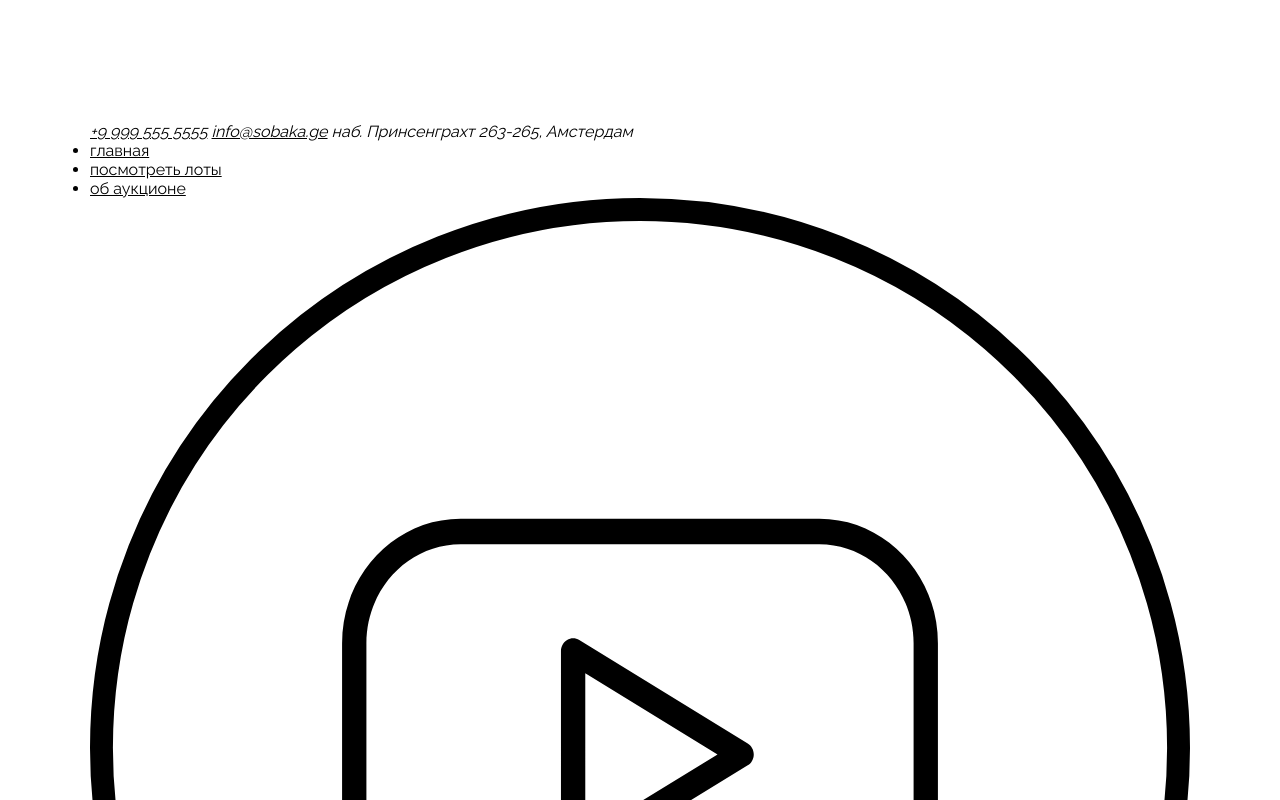
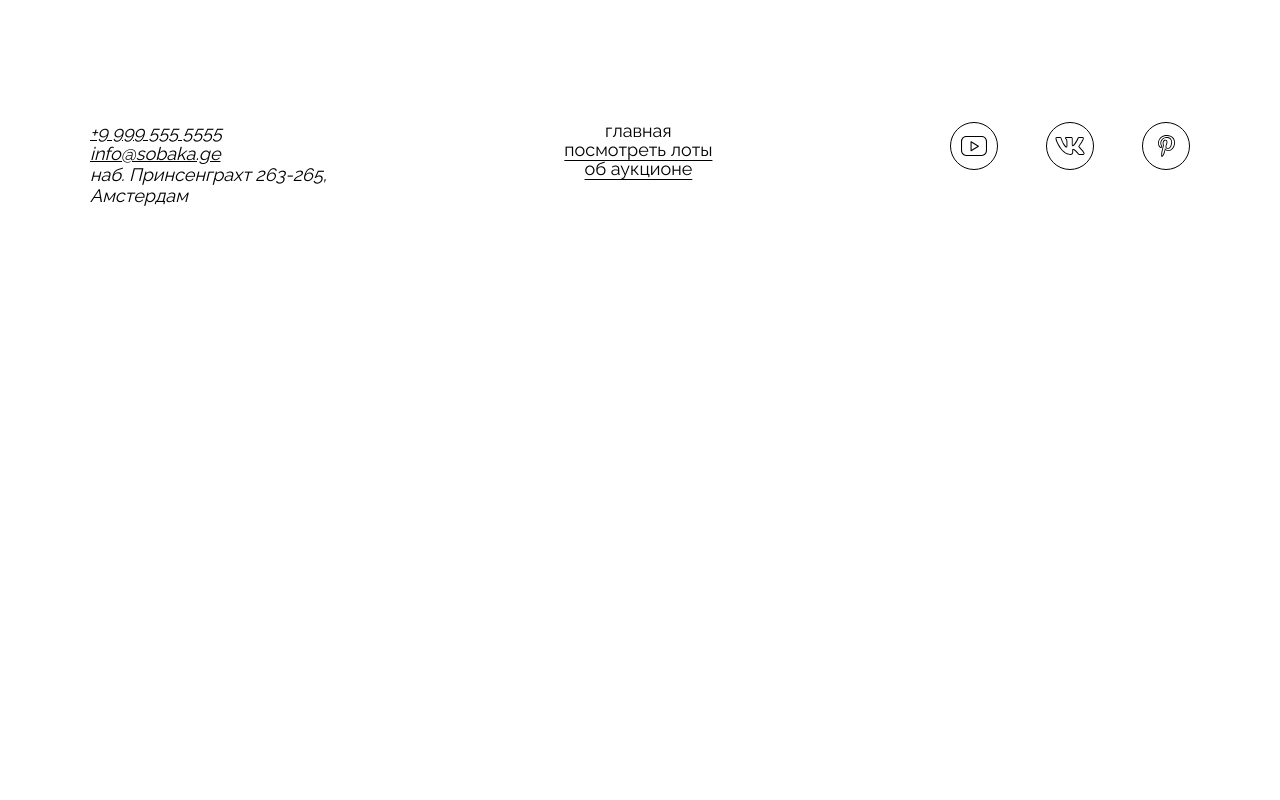
Before and after one commit to roman11ch/ono-tebe-nado-ad, a plain HTML site: page index.html in a window 1280 px wide. Shown: the part 2700-3500 px from the top of the page. After the commit the page ends 3002 px from the top, so only its background shows below. Drawn offline with Linux system fonts and the light colour scheme.

Commit message:
style: improve footer layout and styling for better readability and structure

```diff
--- a/index.html
+++ b/index.html
@@ -146,7 +146,7 @@
       <address class="footer__address">
         <a href="tel:+99995555555">+9 999 555 5555</a>
         <a href="mailto:info@sobaka.ge">info@sobaka.ge</a>
-        <span>наб. Принсенграхт 263-265, Амстердам</span>
+        <span>наб. Принсенграхт 263-265, <br>Амстердам</span>
       </address>
       <nav class="footer__menu">
         <ul class="footer__menu-list">
--- a/styles/style.css
+++ b/styles/style.css
@@ -154,7 +154,7 @@
 }
 
 .lots__card-list-item {
-    width: 334px;       /* проверьте в Figma */
+    width: 334px;
     min-height: 596px;
 }
 
@@ -263,5 +263,46 @@
 }
 
 .footer {
-    padding-top: 180px;
+    margin-top: 180px;
+    height: 180px;
+    display: flex;
+    justify-content: space-between;
+    font-size: 18px;
+    font-weight: 400;
 }
+
+.footer__address{
+    display: flex;
+    flex-direction: column;
+    align-items: flex-start;
+}
+
+.footer__menu-list {
+    list-style: none;
+    text-align: center;
+    height: 64px;
+    display: flex;
+    flex-direction: column;
+}
+
+.footer__menu-list-item {
+    line-height: 100%;
+    text-underline-offset: 4px;
+    text-decoration-thickness: 1px;
+    padding-bottom: 1px;
+}
+
+.footer__menu-link_active {
+    text-decoration: none;
+}
+
+.footer__socials-list {
+    list-style: none;
+    display: flex;
+    gap: 48px;
+}
+
+.footer__socials-link img{
+    width: 48px;
+    height: 48px;
+}
```
